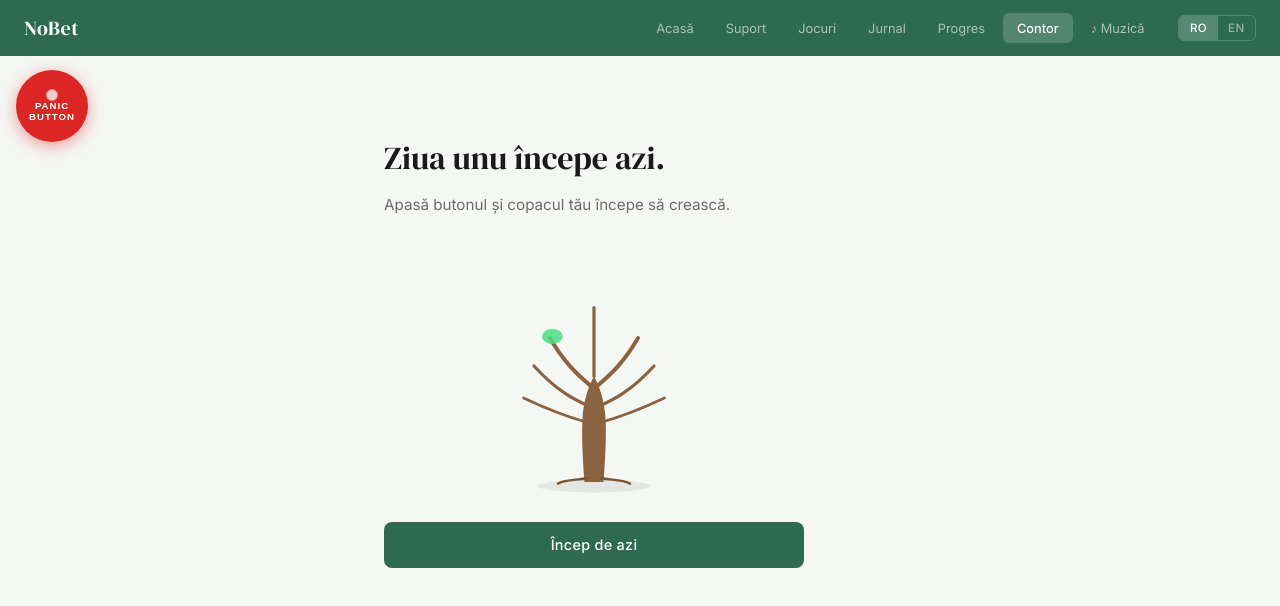
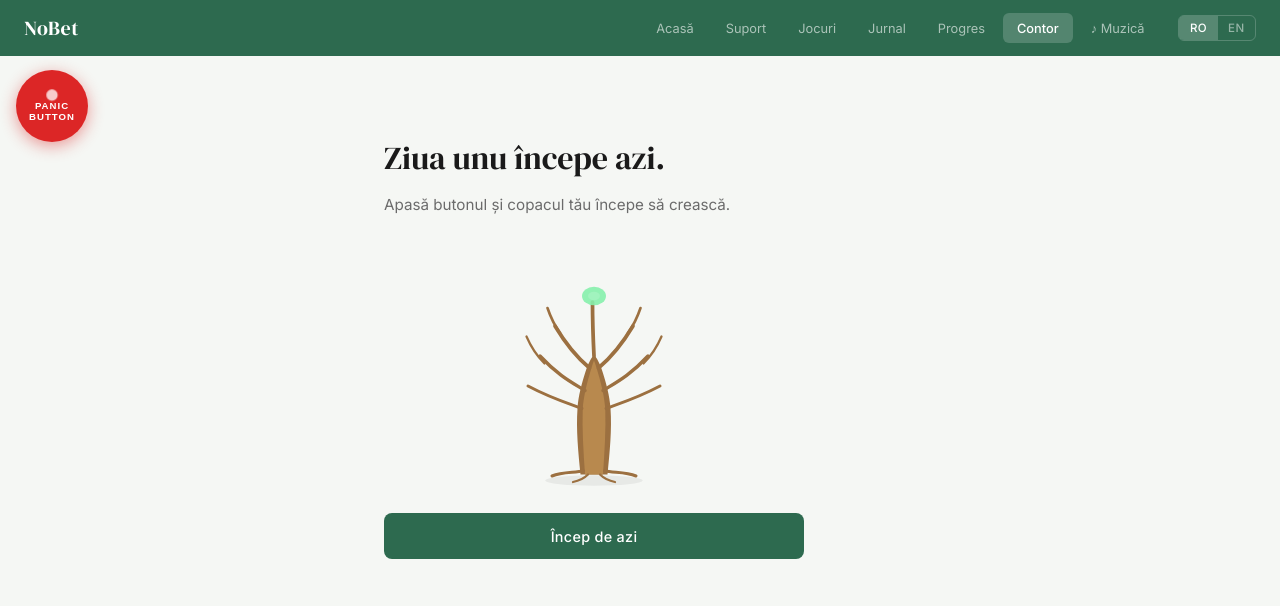
Before and after one commit to martinmanuelm84-ui/nobet-app, a Next.js app: page /contor in a window 1280 px wide. Shown: the top 606 px of the page. Built offline with nearby package versions, Linux system fonts and the light colour scheme.

Commit message:
fix ts error + styled tree + day 3 milestone

```diff
--- a/app/contor/page.tsx
+++ b/app/contor/page.tsx
@@ -7,73 +7,72 @@ const MILESTONES = [1, 3, 7, 30, 90, 365]
 
 function Tree({ days }: { days: number }) {
   const progress = Math.min(1, days / 90)
-  // Minim 1 frunză mereu, maxim 20
-  const leaves = Math.max(1, Math.floor(progress * 20))
+  const leaves = Math.max(1, Math.floor(progress * 22))
 
-  // 20 poziții fixe pe ramuri
-  const leafPositions = [
-    // ramura stânga sus
-    [148, 118], [125, 105], [138, 92],
-    // ramura dreapta sus
-    [252, 118], [275, 105], [262, 92],
-    // ramura stânga mijloc
-    [130, 160], [108, 148], [120, 135],
-    // ramura dreapta mijloc
-    [270, 160], [292, 148], [280, 135],
-    // ramura stânga jos
-    [118, 200], [96, 192],
-    // ramura dreapta jos
-    [282, 200], [304, 192],
-    // vârf
-    [200, 78], [186, 88], [214, 88],
-    // centru coroană
-    [200, 110],
+  const leafPositions: [number, number, number][] = [
+    [200, 72, 16], [182, 84, 14], [218, 84, 14],
+    [155, 108, 15], [165, 92, 13], [245, 108, 15], [235, 92, 13],
+    [135, 148, 14], [148, 132, 13], [265, 148, 14], [252, 132, 13],
+    [118, 188, 13], [132, 172, 12], [282, 188, 13], [268, 172, 12],
+    [105, 222, 12], [122, 208, 11], [295, 222, 12], [278, 208, 11],
+    [170, 118, 12], [230, 118, 12], [200, 95, 13],
   ]
 
+  const getColor = (i: number) => {
+    if (i === 0) return '#86efac'
+    if (i < 4) return '#4ade80'
+    if (i < 10) return '#22c55e'
+    return '#16a34a'
+  }
+
   return (
-    <svg viewBox="0 0 400 320" style={{ width: '100%', maxWidth: 320, margin: '0 auto', display: 'block' }}>
+    <svg viewBox="0 0 400 330" style={{ width: '100%', maxWidth: 300, margin: '0 auto', display: 'block' }}>
       {/* Umbra */}
-      <ellipse cx="200" cy="305" rx="70" ry="8" fill="rgba(0,0,0,0.07)" />
+      <ellipse cx="200" cy="318" rx="65" ry="7" fill="rgba(0,0,0,0.06)" />
 
-      {/* Trunchi */}
-      <path d="M188,300 C186,270 184,240 186,215 C188,195 194,178 200,168 C206,178 212,195 214,215 C216,240 214,270 212,300 Z"
-        fill="#8B6340" />
+      {/* Trunchi — mai lat și organic */}
+      <path d="M182,310 C179,280 176,250 178,222 C179,205 184,188 188,175 C192,162 196,155 200,150 C204,155 208,162 212,175 C216,188 221,205 222,222 C224,250 221,280 218,310 Z"
+        fill="#9c7040" />
+      <path d="M188,310 C186,280 184,250 185,222 C186,208 190,190 194,177 C196,170 198,163 200,158 C202,163 204,170 206,177 C210,190 214,208 215,222 C216,250 214,280 212,310 Z"
+        fill="#b8894e" />
 
       {/* Rădăcini */}
-      <path d="M192,295 C180,298 165,296 155,302" stroke="#7a5530" strokeWidth="3" fill="none" strokeLinecap="round"/>
-      <path d="M208,295 C220,298 235,296 245,302" stroke="#7a5530" strokeWidth="3" fill="none" strokeLinecap="round"/>
-
-      {/* Ramura stânga sus */}
-      <path d="M196,180 C185,170 165,155 145,120" stroke="#8B6340" strokeWidth="5" fill="none" strokeLinecap="round"/>
-      {/* Ramura dreapta sus */}
-      <path d="M204,180 C215,170 235,155 255,120" stroke="#8B6340" strokeWidth="5" fill="none" strokeLinecap="round"/>
-
-      {/* Ramura stânga mijloc */}
-      <path d="M193,205 C178,198 155,188 125,155" stroke="#8B6340" strokeWidth="4" fill="none" strokeLinecap="round"/>
-      {/* Ramura dreapta mijloc */}
-      <path d="M207,205 C222,198 245,188 275,155" stroke="#8B6340" strokeWidth="4" fill="none" strokeLinecap="round"/>
-
-      {/* Ramura stânga jos */}
-      <path d="M190,225 C172,220 148,212 112,195" stroke="#8B6340" strokeWidth="3.5" fill="none" strokeLinecap="round"/>
-      {/* Ramura dreapta jos */}
-      <path d="M210,225 C228,220 252,212 288,195" stroke="#8B6340" strokeWidth="3.5" fill="none" strokeLinecap="round"/>
+      <path d="M186,305 C175,308 158,306 144,312" stroke="#9c7040" strokeWidth="4" fill="none" strokeLinecap="round"/>
+      <path d="M214,305 C225,308 242,306 256,312" stroke="#9c7040" strokeWidth="4" fill="none" strokeLinecap="round"/>
+      <path d="M192,310 C188,314 182,318 172,320" stroke="#9c7040" strokeWidth="3" fill="none" strokeLinecap="round"/>
+      <path d="M208,310 C212,314 218,318 228,320" stroke="#9c7040" strokeWidth="3" fill="none" strokeLinecap="round"/>
 
       {/* Ramura vârf */}
-      <path d="M200,168 C200,145 200,115 200,82" stroke="#8B6340" strokeWidth="4" fill="none" strokeLinecap="round"/>
+      <path d="M200,152 C199,132 198,112 198,80" stroke="#9c7040" strokeWidth="5" fill="none" strokeLinecap="round"/>
+
+      {/* Ramuri stânga sus */}
+      <path d="M194,168 C182,158 166,142 148,112" stroke="#9c7040" strokeWidth="5" fill="none" strokeLinecap="round"/>
+      <path d="M155,122 C148,112 142,100 138,88" stroke="#9c7040" strokeWidth="3.5" fill="none" strokeLinecap="round"/>
+
+      {/* Ramuri dreapta sus */}
+      <path d="M206,168 C218,158 234,142 252,112" stroke="#9c7040" strokeWidth="5" fill="none" strokeLinecap="round"/>
+      <path d="M245,122 C252,112 258,100 262,88" stroke="#9c7040" strokeWidth="3.5" fill="none" strokeLinecap="round"/>
+
+      {/* Ramuri stânga mijloc */}
+      <path d="M188,198 C172,188 152,178 128,152" stroke="#9c7040" strokeWidth="4.5" fill="none" strokeLinecap="round"/>
+      <path d="M134,162 C124,152 116,140 110,126" stroke="#9c7040" strokeWidth="3" fill="none" strokeLinecap="round"/>
+
+      {/* Ramuri dreapta mijloc */}
+      <path d="M212,198 C228,188 248,178 272,152" stroke="#9c7040" strokeWidth="4.5" fill="none" strokeLinecap="round"/>
+      <path d="M266,162 C276,152 284,140 290,126" stroke="#9c7040" strokeWidth="3" fill="none" strokeLinecap="round"/>
+
+      {/* Ramuri stânga jos */}
+      <path d="M184,222 C165,215 142,208 112,192" stroke="#9c7040" strokeWidth="4" fill="none" strokeLinecap="round"/>
+      {/* Ramuri dreapta jos */}
+      <path d="M216,222 C235,215 258,208 288,192" stroke="#9c7040" strokeWidth="4" fill="none" strokeLinecap="round"/>
 
       {/* Frunze */}
-      {leafPositions.slice(0, leaves).map(([cx, cy], i) => {
-        const size = 13 + (i % 3) * 3
-        const green = i === 0 ? '#4ade80' : i < 6 ? '#22c55e' : '#16a34a'
-        return (
-          <ellipse key={i}
-            cx={cx} cy={cy}
-            rx={size} ry={size * 0.72}
-            fill={green}
-            opacity={0.85}
-          />
-        )
-      })}
+      {leafPositions.slice(0, leaves).map(([cx, cy, r], i) => (
+        <g key={i}>
+          <ellipse cx={cx} cy={cy} rx={r} ry={r * 0.78} fill={getColor(i)} opacity={0.9} />
+          <ellipse cx={cx} cy={cy} rx={r * 0.5} ry={r * 0.35} fill="rgba(255,255,255,0.15)" />
+        </g>
+      ))}
     </svg>
   )
 }
@@ -113,7 +112,6 @@ export default function ContorPage() {
 
   function handleReset() {
     if (confirm(tr.resetConfirm)) {
-      // Păstrează minim 1 zi (1 frunză rămâne mereu)
       const savedDays = Math.max(1, Math.floor(days * 0.15))
       const newStart = new Date(Date.now() - savedDays * 86400000).toISOString().split('T')[0]
       localStorage.setItem('nobet_start', newStart)
@@ -122,10 +120,18 @@ export default function ContorPage() {
     }
   }
 
-  const milestoneLabels = [tr.mDay, tr.m3 ?? (lang === 'ro' ? '3 zile — primele semne.' : '3 days — first signs.'), tr.m7, tr.m30, tr.m90, tr.m365]
+  const milestoneLabels = [
+    tr.mDay,
+    lang === 'ro' ? '3 zile — primele semne.' : '3 days — first signs.',
+    tr.m7,
+    tr.m30,
+    tr.m90,
+    tr.m365,
+  ]
 
   const getMessage = () => {
     if (days <= 1) return lang === 'ro' ? 'Prima frunză — primul pas.' : 'First leaf — first step.'
+    if (days < 3) return lang === 'ro' ? 'Rădăcinile prind pământ.' : 'Roots are taking hold.'
     if (days < 7) return lang === 'ro' ? 'Primii muguri apar.' : 'First buds are appearing.'
     if (days < 30) return lang === 'ro' ? 'Copacul prinde putere.' : 'The tree is growing stronger.'
     if (days < 90) return lang === 'ro' ? 'Frunzele se înmulțesc.' : 'Leaves are multiplying.'
```
